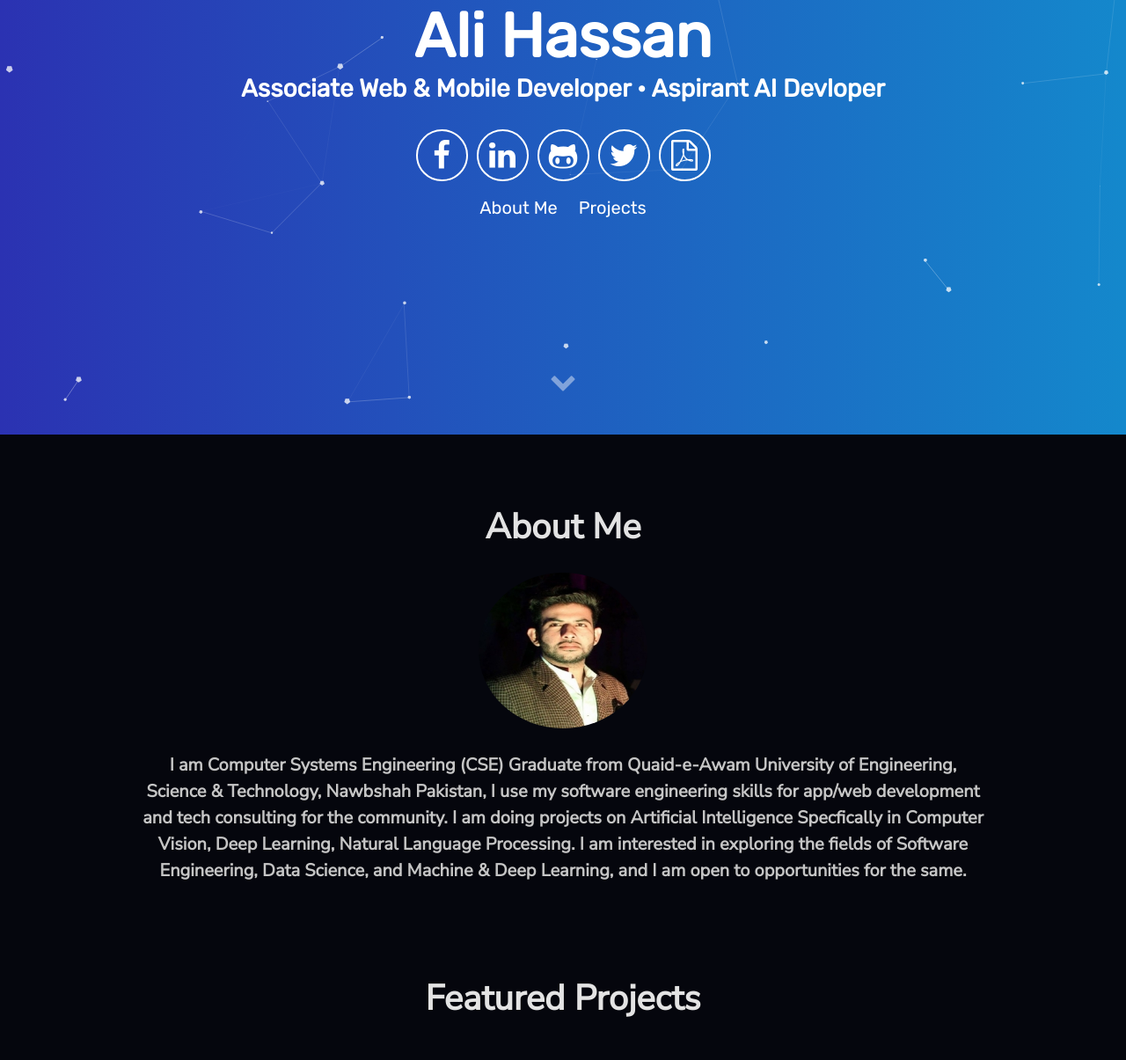
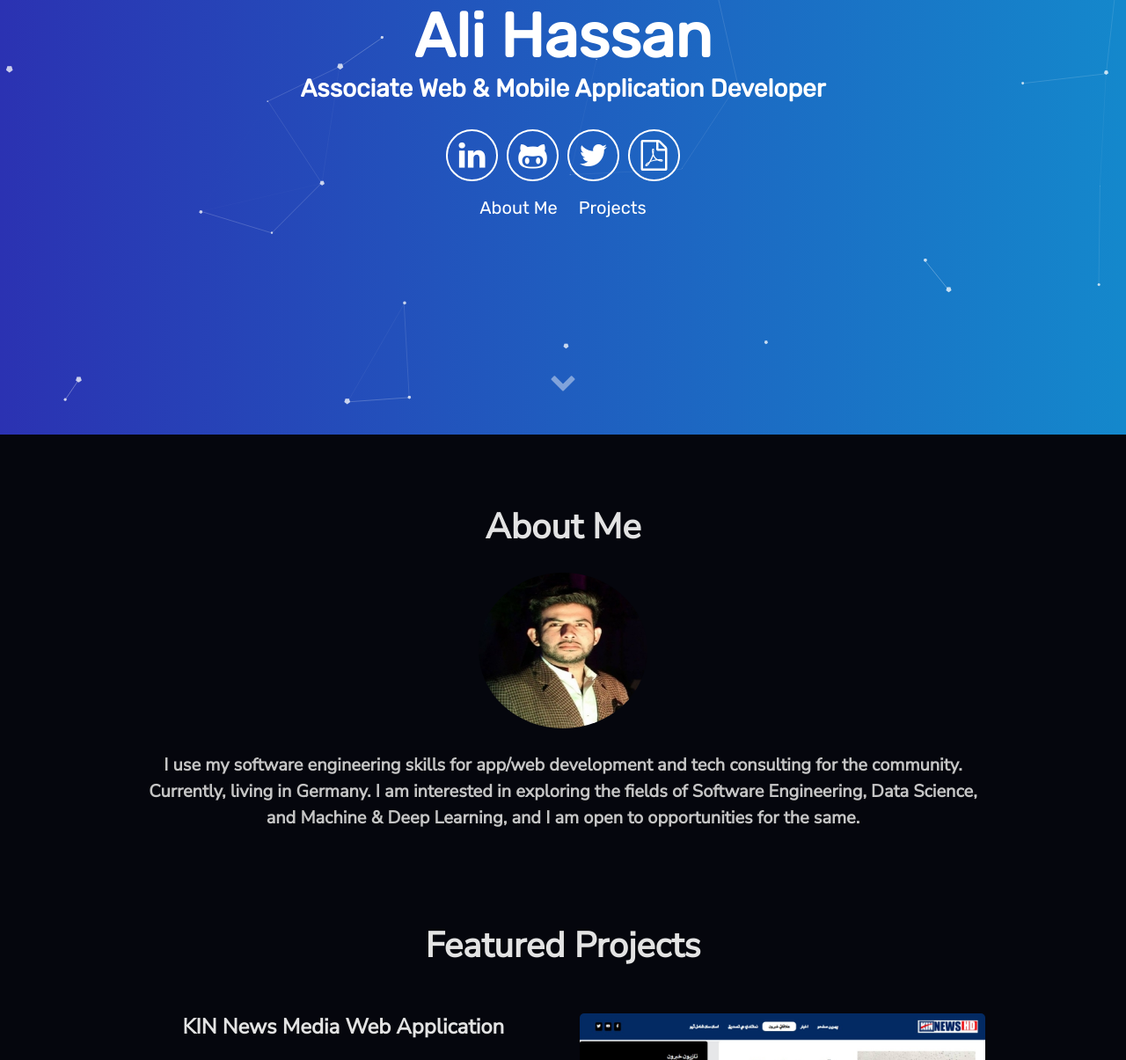
Before and after one commit to alijatoi/alijatoi.github.io, a plain HTML site: page index.html in a window 1280 px wide. Shown: the part 306-1511 px from the top of the page at 88% size. Drawn offline with nearby package versions, Linux system fonts and the light colour scheme.

Commit message:
Update index.html

```diff
--- a/index.html
+++ b/index.html
@@ -34,14 +34,12 @@
       <div class="header">
         <h1>
           <span class="site-title">Ali Hassan</span>
-          <span class="site-description"> Associate Web & Mobile Developer <span class="Dott"> •</span><span class="break-mobile"></span> Aspirant AI Devloper </span></span>
+          <span class="site-description"> Associate Web & Mobile Application Developer </span>
 
 
         </h1>
         <div class="header-icons">
-          <a aria-label="My Facebook Profile" target="_blank" href="https://www.facebook.com/jatoihasan/">
-            <i class="icon fa fa-facebook" aria-hidden="true"></i>
-          </a>
+
 
           <a aria-label="My LinkedIn Profile" target="_blank" href="https://www.linkedin.com/in/hasandev/">
             <i class="icon fa fa-linkedin" aria-hidden="true"></i>
@@ -90,8 +88,8 @@
           />
         </picture>
         <p class="ex3">
-          I am Computer Systems Engineering (CSE) Graduate from Quaid-e-Awam University of Engineering, Science & Technology, Nawbshah Pakistan,
-           I use my software engineering skills for app/web development and tech consulting for the community. I am doing projects on Artificial Intelligence Specfically in Computer Vision, Deep Learning, Natural Language Processing.
+
+           I use my software engineering skills for app/web development and tech consulting for the community. Currently, living in Germany.
            I am interested in exploring the fields of Software Engineering, Data Science, and Machine & Deep Learning, and I am open to opportunities for the same.
         </p>
       </div>
@@ -106,7 +104,7 @@
     <div class="user-projects">
       <div class="images-right">
         <picture>
-          <source type="image/webp" srcset="./assets/img/jpg/aas.jpeg" alt="NGO WEBSITE" />
+          <source type="image/webp" srcset="./assets/img/jpg/aas.jpeg" alt="NGO WEBSITE FOR" />
           <img alt="Personal Website" src="./assets/img/jpg/aas.jpeg" />
         </picture>
       </div>
```
